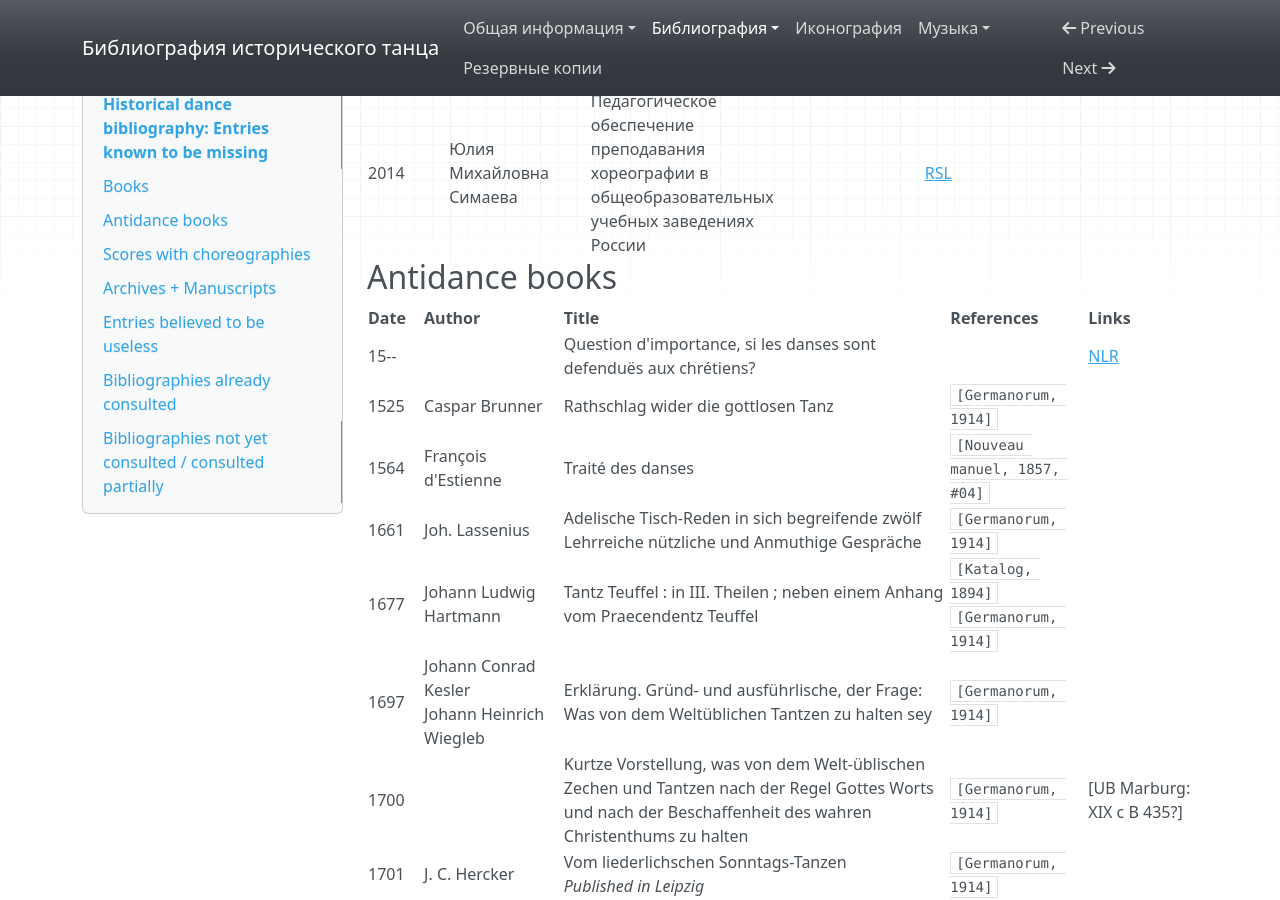
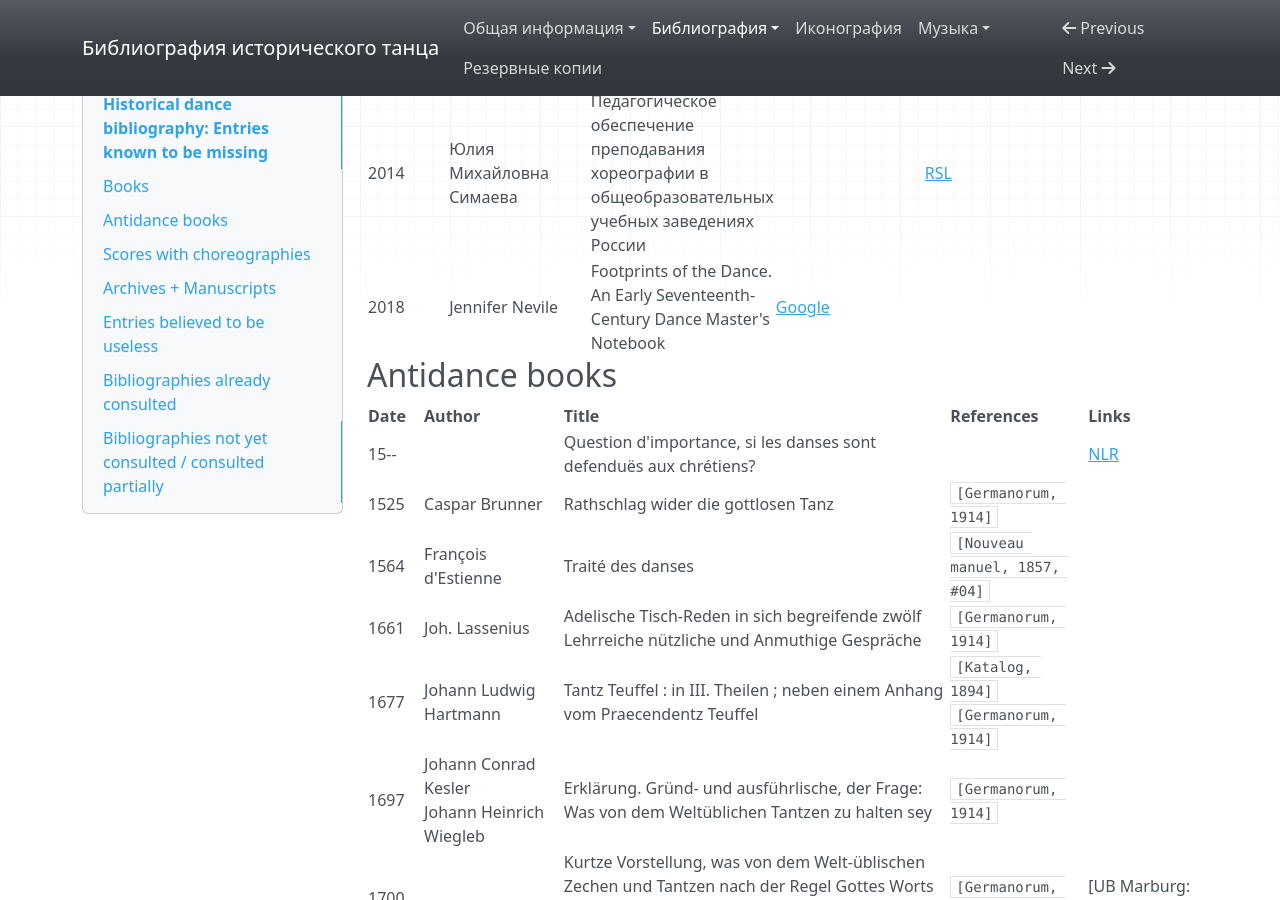
Before and after one commit to hda-technical/dancebooks, an MkDocs documentation site: the page built from docs/bibliography_missing.md, in a window 1280 px wide and 900 px high, scrolled down 56019 px. Built offline with MkDocs 1.6.1, drawn with Linux system fonts in a browser that asks for light colours; nearby versions of some CDN libraries; some of the changed text lies outside the part shown.

Commit message:
Add the _Stockholm Manuscript_ to the list of missing entries

```diff
--- a/docs/bibliography_missing.md
+++ b/docs/bibliography_missing.md
@@ -532,6 +532,7 @@
 | 2009 | Albert Garcia Espuche et al. | Dansa i música, Barcelona 1700<br/>_Транскрипция лекции выполненная Carles Mas i Garcia_<br/>_In: Monografies del Museu d'història, Ajuntament de Barcelona and Institut de Cultura 2_<br/>_Contains neudruck of Francesc Olivelles manuscript_ | `[3. Rothenfelser]` | [On sale, €12](http://ajuntament.barcelona.cat/barcelonallibres/ca/publicacions/dansa-i-música) |
 | 2010 | Marie Demeillez | Un plaisir sage et régle | `[Heiter, 2016]` | |
 | 2014 | Юлия Михайловна Симаева | Педагогическое обеспечение преподавания хореографии в общеобразовательных учебных заведениях России | | [RSL](https://search.rsl.ru/ru/record/01007523525) |
+| 2018 | Jennifer Nevile | Footprints of the Dance. An Early Seventeenth-Century Dance Master's Notebook | [Google](https://books.google.rs/books?id=let5DwAAQBAJ) | |
 
 ## Antidance books
 
@@ -625,6 +626,7 @@
 | 1607 | John Ramsey | Practise for Dauncinge | Oxford, Bodleian Library | `Douce 280`<br/>folios 66av-66bv | `[Lindahl]` | |
 | 1620–1650? | Engelbert Kæmpfer | Personal collection of traveller Engelbert Kæmpfer relating to late 17th-century Persia, including dance music, and Russian travel diaries | London, British Library | `Sloane MS 2923` | | [BL](http://searcharchives.bl.uk/IAMS_VU2:IAMS040-002115302) |
 | 1614–1615? | Ludovico Jacobilli | Modo di ballare | Foligno, Seminario Vescovile, Biblioteca Seminarile L. Jacobilli | `A. III. 19`<br/>folios 102–104 | `[Lehner, 1997]`<br/>`[Sparti, 2004]`<br/>`[2. Rothenfelser]`<br/>`[Transcriptions]` | [Biblioteca Lodovico Jacobilli](http://www.jacobilli.it/) |
+| 1614–1619? | | _aka the Stockholm Manuscript_ | Stockholm, Kungliga Biblioteket | `Cod. Holm S 253` | `[Neville, 2018]` |
 | 1616 | | Copia dell'inventione di un balletto fatto dalla Serenissima Infante Isabella di Savoia d'Este questo carnevale prossimo passato (due copie)<br/>Includes stage plan of _Balletto a otto_ | Modena, Archivio di Stato | `Archivio Estense, Archivio per Materie, Spettacoli pubblici, 9/A` | [[Bosi, 2005]](https://bib.hda.org.ru/books/bosi_2005_duchessa) | |
 | 1619? | Barthélemy de Montagut | Louange de la danse. Avec les observations necessaires pour en acquerir la perfection | London, British Library | `Royal Collection, MS 16E XXXIX` | [[Montagut, 2000]](https://bib.hda.org.ru/books/montagut_2000) | [BL](http://searcharchives.bl.uk/IAMS_VU2:IAMS040-002107209) |
 | 1640? | | aka _The Stephens Manuscript_ | London, The British Library | `MS Add 41996 F` | `[Swaine]`<br/>[Transcription](https://andrewswaine.uk/articles/stephens-transcript) | [BL](http://searcharchives.bl.uk/IAMS_VU2:IAMS040-002085808) |
```
